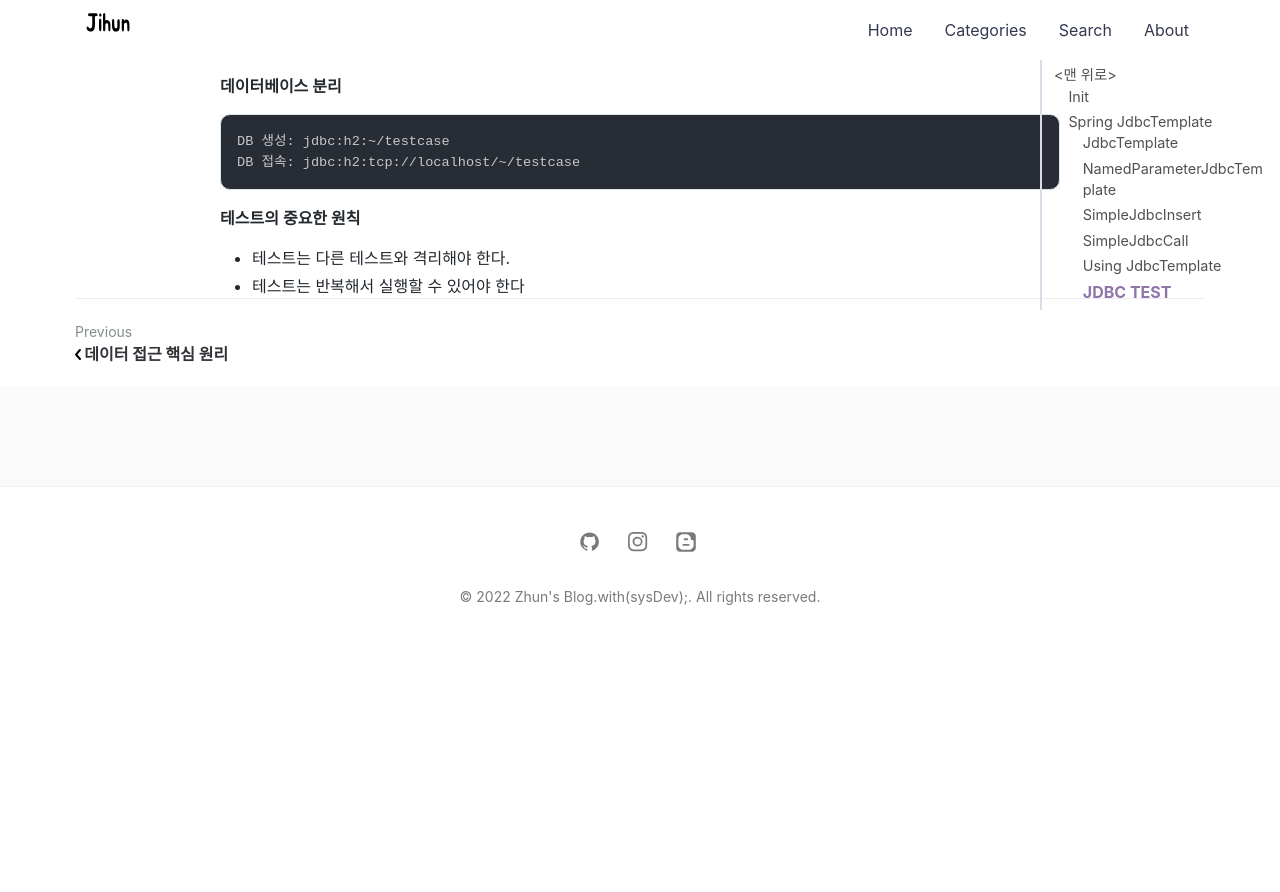
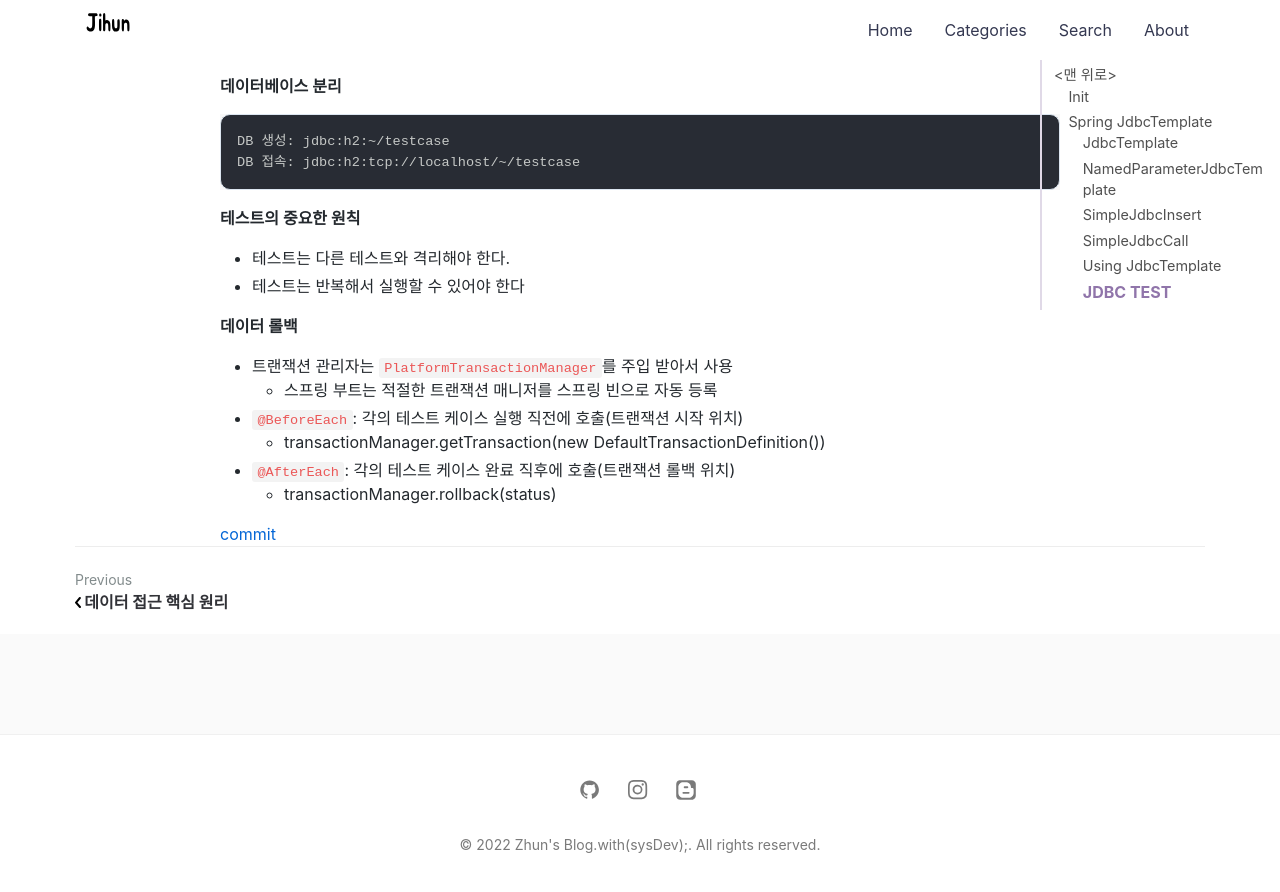
Before and after one commit to jihunparkme/jihunparkme.github.io, a Jekyll site: the page built from _posts/2022-08-08-Spring-DB-Part2.md, in a window 1280 px wide and 900 px high, scrolled down 6004 px. Shown: the top 892 px of the window. Built offline with Jekyll 4.4.1, drawn with Linux system fonts in a browser that asks for light colours; nearby versions of some CDN libraries; comment, search, counter and statistics services are not loaded; before the commit the page ends 6656 px from its top, so only the background shows below that.

Commit message:
[Jdbc TEST] 롤백 적용

```diff
--- a/_posts/2022-08-08-Spring-DB-Part2.md
+++ b/_posts/2022-08-08-Spring-DB-Part2.md
@@ -269,3 +269,14 @@ DB 접속: jdbc:h2:tcp://localhost/~/testcase
 
 - 테스트는 다른 테스트와 격리해야 한다.
 - 테스트는 반복해서 실행할 수 있어야 한다
+
+**데이터 롤백**
+
+- 트랜잭션 관리자는 `PlatformTransactionManager`를 주입 받아서 사용
+  - 스프링 부트는 적절한 트랜잭션 매니저를 스프링 빈으로 자동 등록
+- `@BeforeEach`: 각의 테스트 케이스 실행 직전에 호출(트랜잭션 시작 위치)
+  - transactionManager.getTransaction(new DefaultTransactionDefinition())
+- `@AfterEach`: 각의 테스트 케이스 완료 직후에 호출(트랜잭션 롤백 위치)
+  - transactionManager.rollback(status)
+
+[commit](https://github.com/jihunparkme/Inflearn-Spring-DB/commit/3318aa0cb576182582ac97168b49933efa5bd5c0)
```
